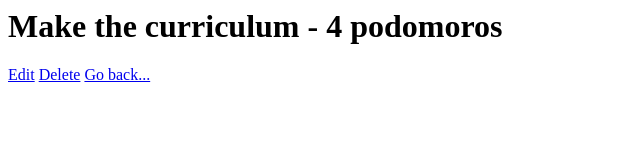
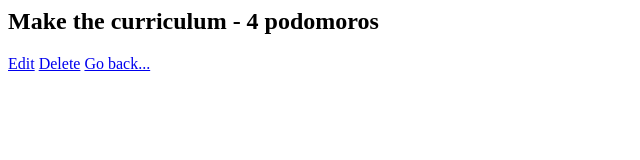
Before and after one commit to shazimhassan/To-Do-List-Reminder-App, a plain HTML site: page show.html in a window 1280 px wide. Shown: the whole page, without its empty margins (0-640 px from the left). Drawn offline with Linux system fonts and the light colour scheme.

Commit message:
Headline priority change

```diff
--- a/show.html
+++ b/show.html
@@ -3,7 +3,7 @@
     <title>To do list application</title>
     </head>
     <body>
-        <h1>Make the curriculum - 4 podomoros</h1>
+        <h2>Make the curriculum - 4 podomoros</h2>
         <a href="#">Edit</a>
         <a href="#">Delete</a>
         <a href="index.html">Go back...</a>
```
